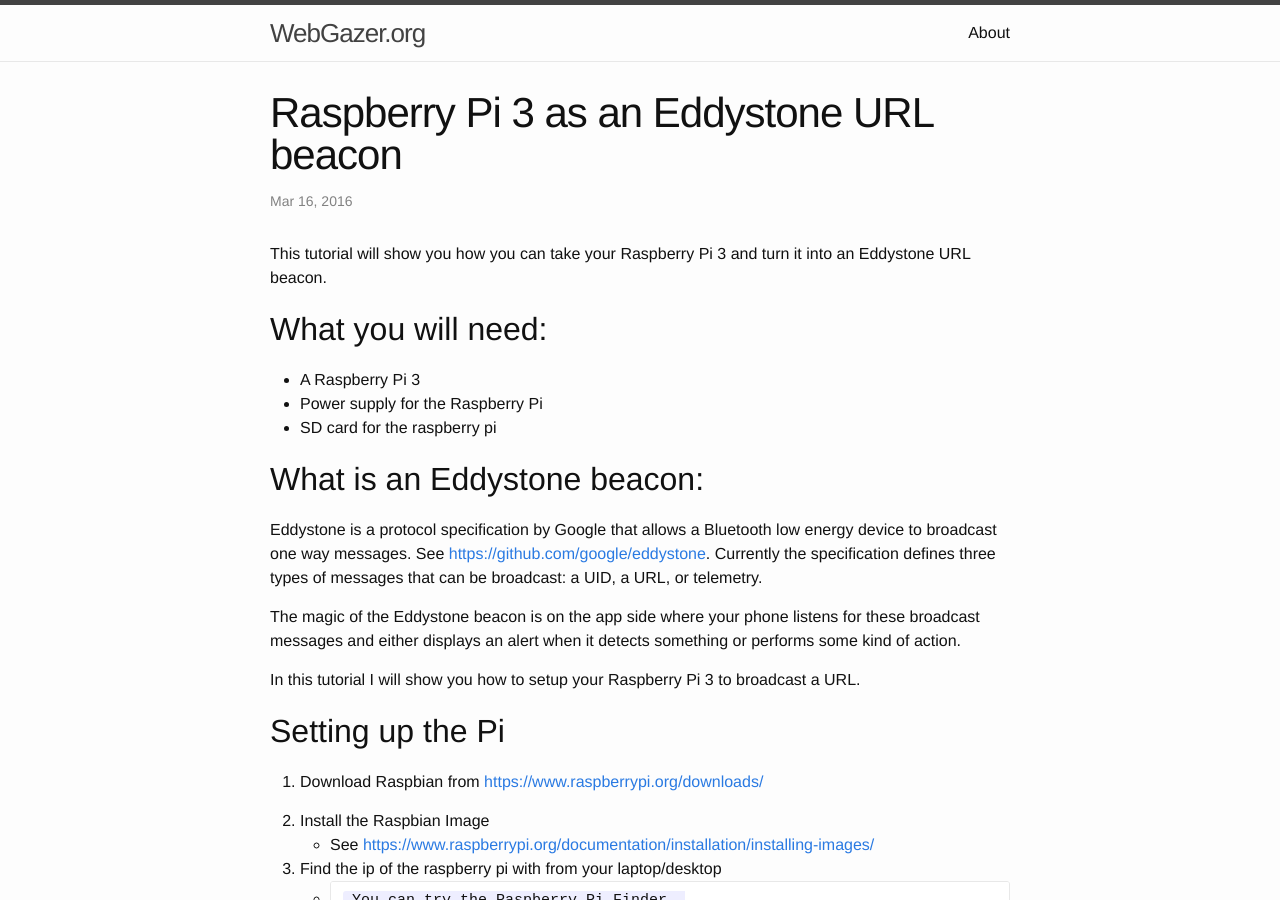
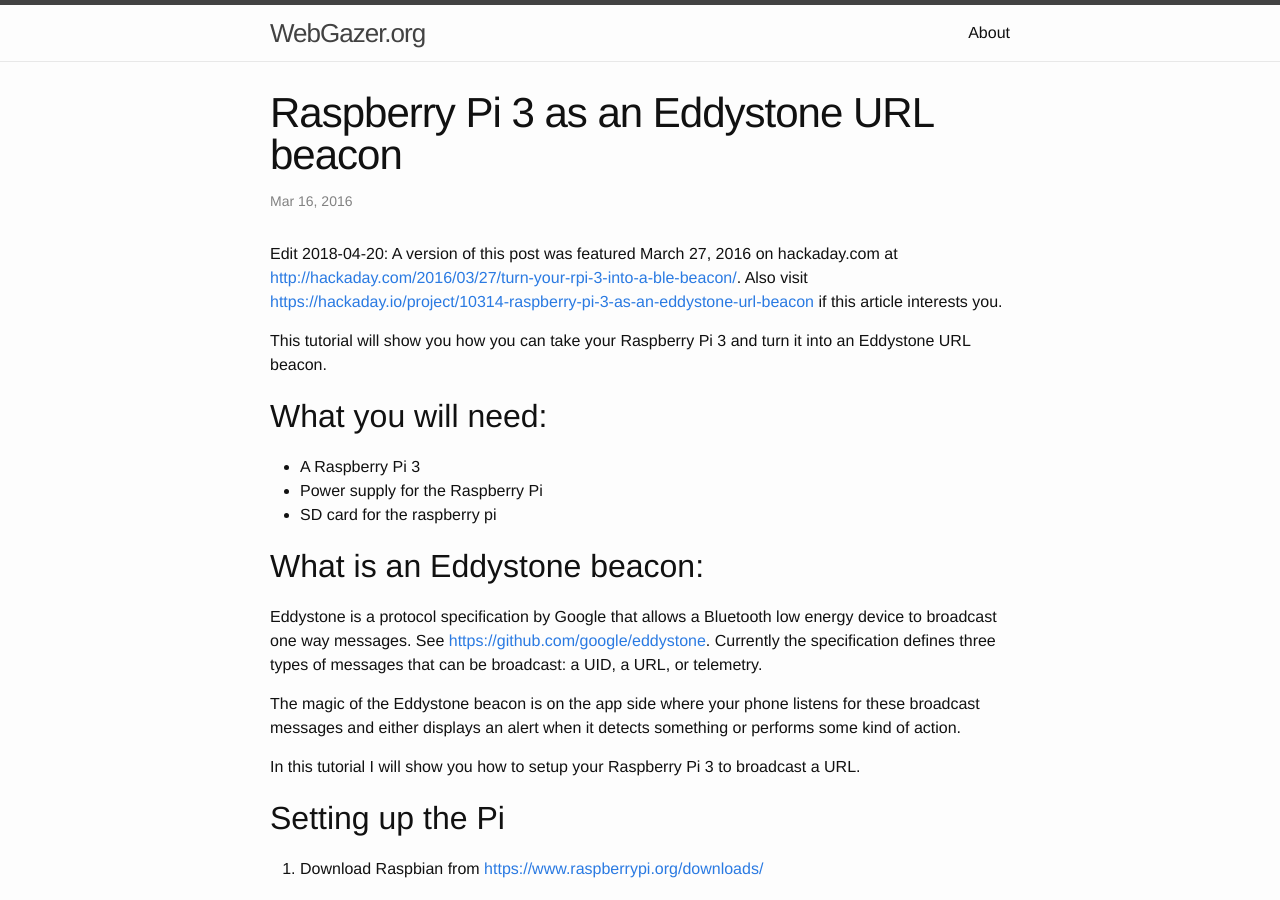
Before and after one commit to yencarnacion/webgazer_org, a Jekyll site: the page built from _posts/2016-03-15-raspberrypi-eddystone-url.markdown, in a window 1280 px wide and 900 px high. Built offline with Jekyll 4.4.1, drawn with Linux system fonts in a browser that asks for light colours.

Commit message:
added bitcoin post and edited eddystone url post

```diff
--- a/_posts/2016-03-15-raspberrypi-eddystone-url.markdown
+++ b/_posts/2016-03-15-raspberrypi-eddystone-url.markdown
@@ -5,6 +5,8 @@ date:   2016-03-16 15:00:00 -0400
 categories: update tutorial
 css : custom.css
 ---
+
+Edit 2018-04-20:  A version of this post was featured March 27, 2016 on hackaday.com at [http://hackaday.com/2016/03/27/turn-your-rpi-3-into-a-ble-beacon/](http://hackaday.com/2016/03/27/turn-your-rpi-3-into-a-ble-beacon/).  Also visit [https://hackaday.io/project/10314-raspberry-pi-3-as-an-eddystone-url-beacon](https://hackaday.io/project/10314-raspberry-pi-3-as-an-eddystone-url-beacon) if this article interests you.
 
 This tutorial will show you how you can take your Raspberry Pi 3 and
 turn it into an Eddystone URL beacon.
@@ -124,7 +126,7 @@ If you want to advertize a different URL enter the URL of the link that
 you want to advertize in the box below.
 &nbsp;
 
-<iframe src="http://yencarnacion.github.io/eddystone-url-calculator" style="overflow:hidden;height:100%;width:100%" height="100%" width="100%"> </iframe>
+<iframe src="https://yencarnacion.github.io/eddystone-url-calculator" style="overflow:hidden;height:100%;width:100%" height="100%" width="100%"> </iframe>
 
 &nbsp;
 
```
Also changed, not shown: _posts/2018-04-20-bitcoin-manifest-destiny.markdown (added, +19 -0 lines).
